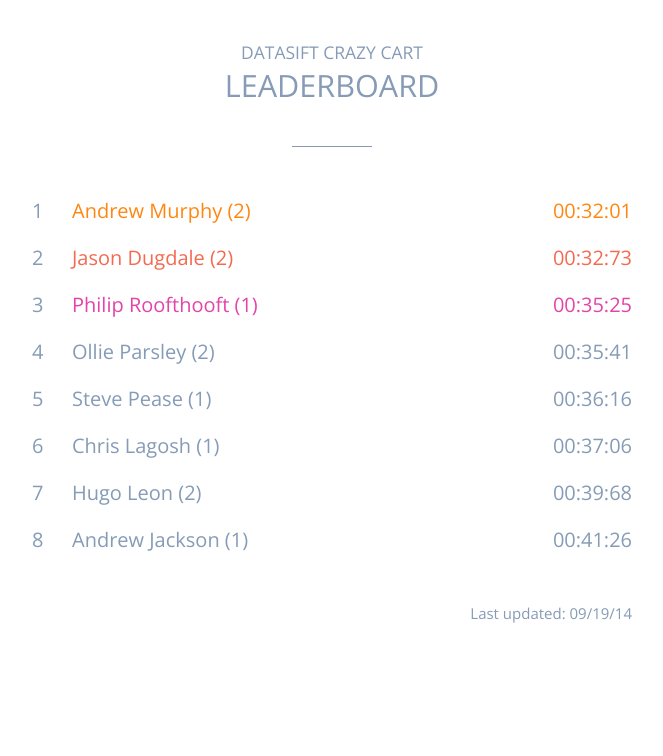
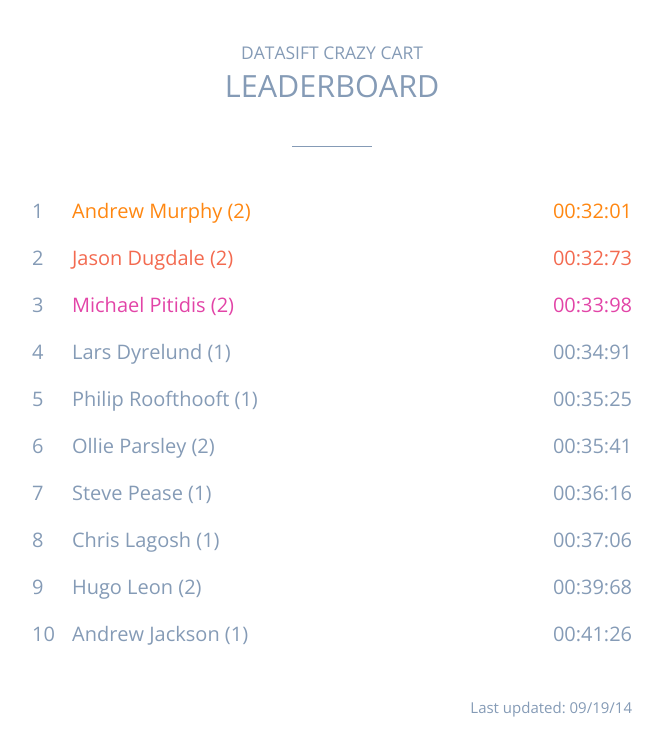
Before and after one commit to LaOnda/crazycart, a Jekyll site: the page built from index.html, in a window 1280 px wide. Shown: the top 756 px of the page, without its empty margins (308-971 px from the left). Built offline with Jekyll 4.4.1, drawn with Linux system fonts in a browser that asks for light colours; Markdown is read by kramdown in place of the engine named in the settings.

Commit message:
Update times.yml

```diff
--- a/_data/times.yml
+++ b/_data/times.yml
@@ -3,6 +3,12 @@
 
 - name: Jason Dugdale (2)
   time: '00:32:73'
+
+- name: Michael Pitidis (2)
+  time: '00:33:98'
+
+- name: Lars Dyrelund (1)
+  time: '00:34:91'
 
 - name: Philip Roofthooft (1)
   time: '00:35:25'
```
